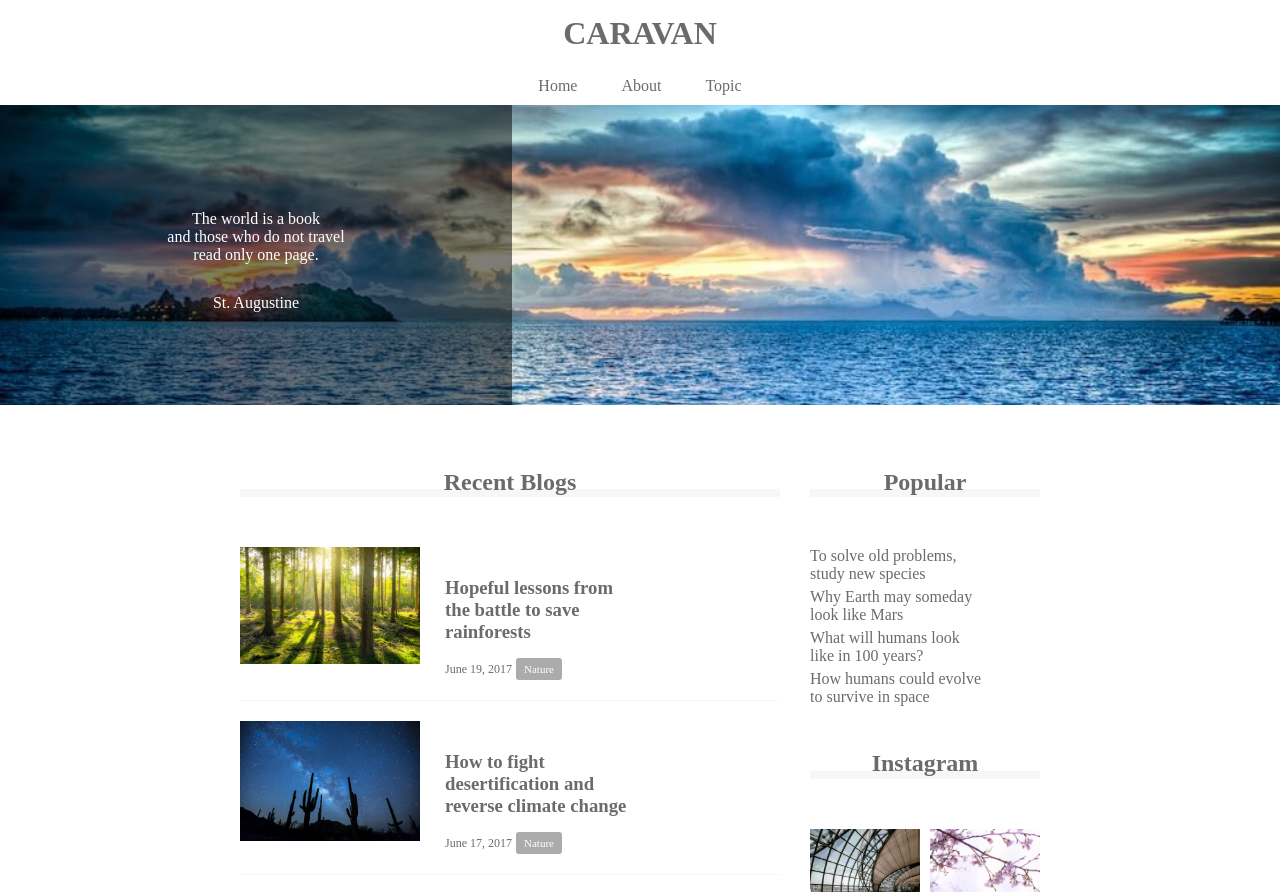
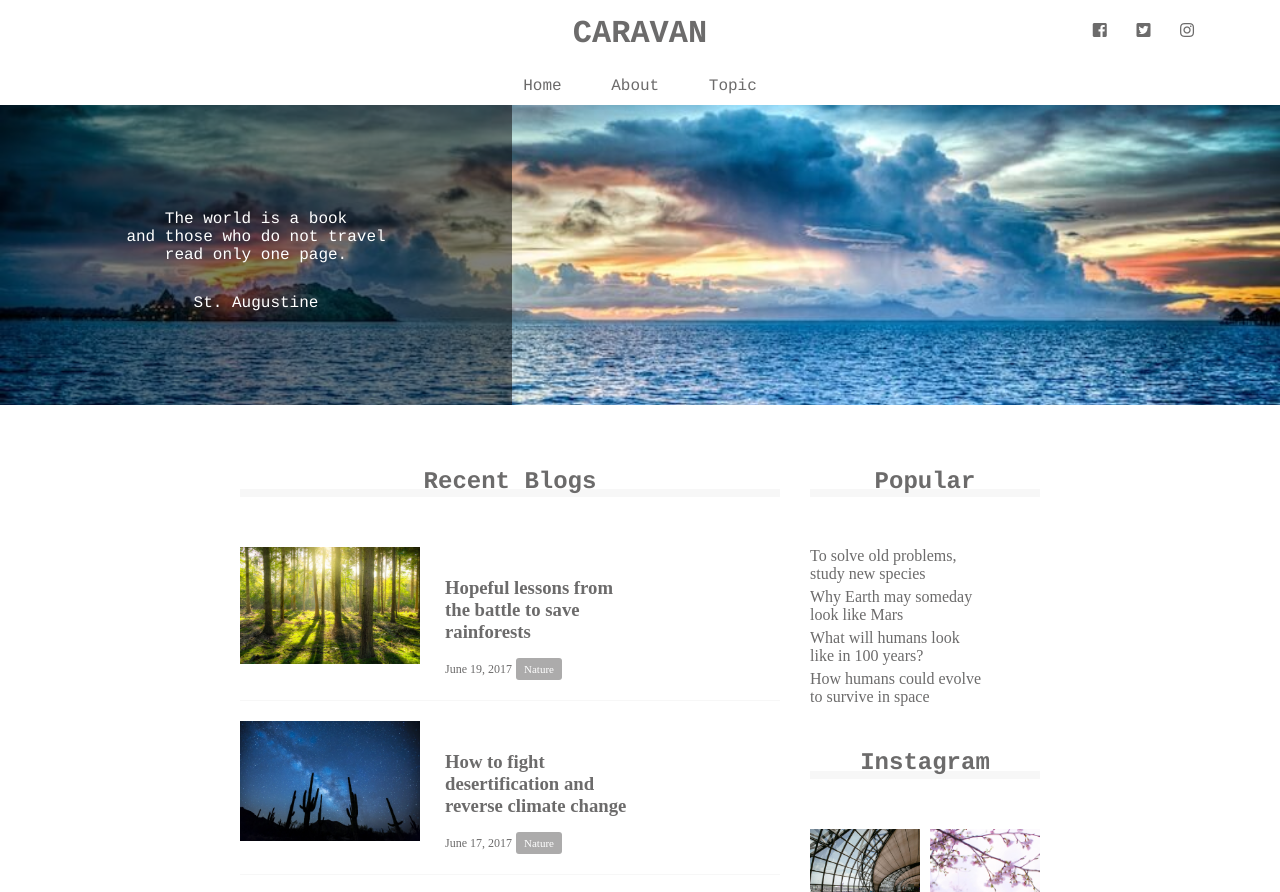
Before and after one commit to matsuzaki31/HTML-CSS-8-, a plain HTML site: page caravan/index.html in a window 1280 px wide. Shown: the top 892 px of the page. Drawn offline with Linux system fonts and the light colour scheme; grey boxes are pictures that could not be loaded.

Commit message:
途中経過

```diff
--- a/caravan/index.html
+++ b/caravan/index.html
@@ -13,7 +13,11 @@
         <h1 class="headline">
         	<a href="index.html"> CARAVAN</a>
         </h1>
-        <div class="social"></div>
+        <div class="social">
+          <i class="fab fa-facebook-square"></i>
+          <i class="fab fa-twitter-square"></i>
+          <i class="fab fa-instagram"></i>
+        </div>
     </header>
     <nav>
     	<ul class="nav-list">
--- a/caravan/style.css
+++ b/caravan/style.css
@@ -16,7 +16,12 @@ a {
 	clear: both;
 }
 
+header, nav, h2, .main-visual, footer {
+	font-family: Chalkduster, "Bradley Hand", Courier, "Segoe Print", sans-serif;
+}
+
 header {
+	position: relative;
     width: 90%; /* 横幅 */
     padding: 15px 0;
     margin: 0 auto;
@@ -25,6 +30,17 @@ header {
 
 header .headline{
 	font-size: 32px;
+}
+
+.social {
+	position: absolute;
+	top: 22px;
+	right: 22px;
+}
+
+.social i {
+	display: inline-block;
+	margin-left: 20px
 }
 
 .nav-list{
```
